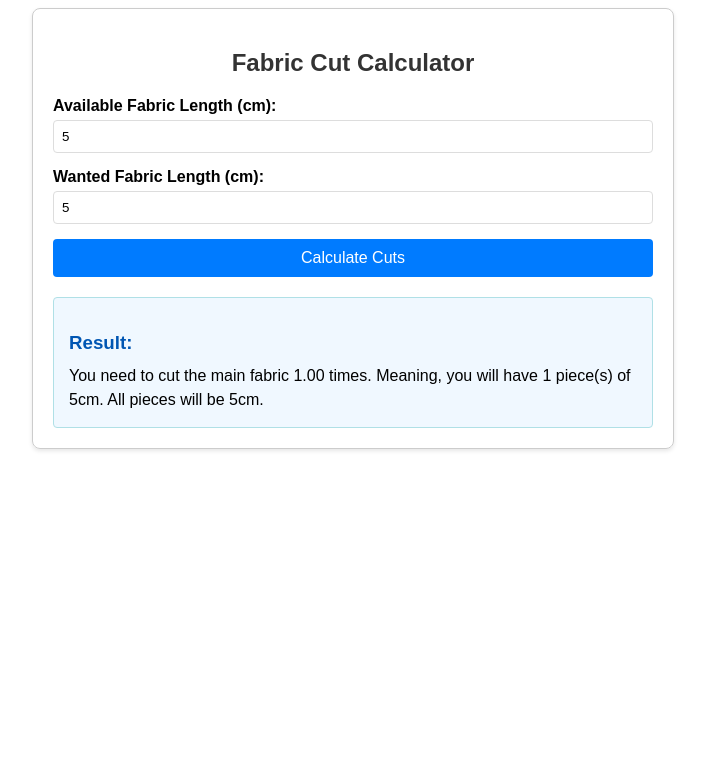
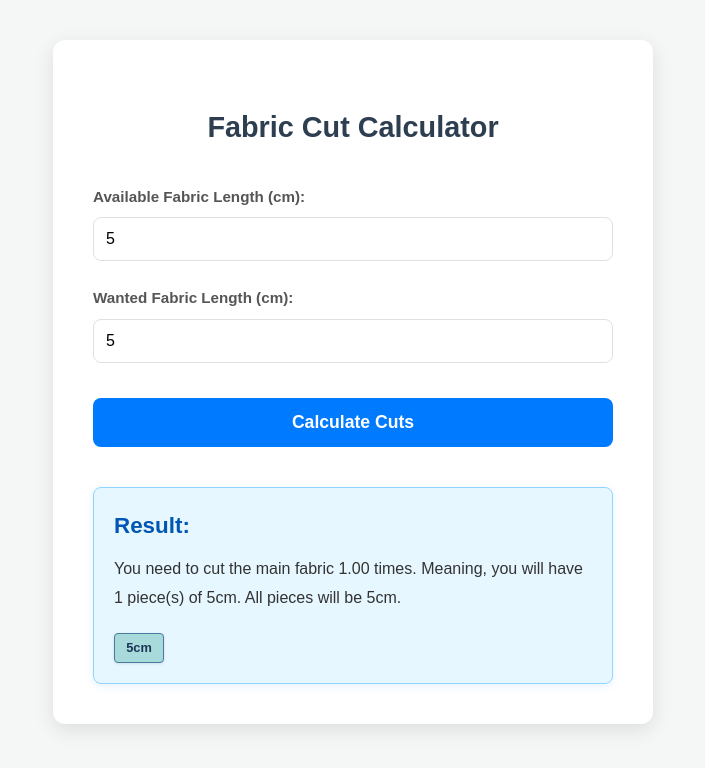
Before and after one commit to Thunderkill/fabric-calculator, a React (Vite) app: page / in a window 1280 px wide. Both pictures are taken after typing "5", "5" into the empty fields and a click on the button "Calculate Cuts". Shown: the top 768 px of the page, without its empty margins (287-992 px from the left). Built offline with nearby package versions, Linux system fonts and the light colour scheme.

Commit message:
add App.css for styling and enhance FabricCalculator component with fabric visualization

```diff
--- /dev/null
+++ b/src/App.css
@@ -0,0 +1,163 @@
+/* Basic Reset & Mobile-First Defaults */
+body {
+  margin: 0;
+  font-family: 'Arial', sans-serif;
+  -webkit-font-smoothing: antialiased;
+  -moz-osx-font-smoothing: grayscale;
+  background-color: #f4f7f6;
+  color: #333;
+  line-height: 1.6;
+}
+
+#root {
+  display: flex;
+  justify-content: center;
+  align-items: flex-start; /* Align to top for better content flow */
+  min-height: 100vh;
+  padding: 20px;
+  box-sizing: border-box;
+}
+
+.App {
+  width: 100%;
+  max-width: 400px; /* Constrain width for mobile */
+  background-color: #ffffff;
+  border-radius: 12px;
+  box-shadow: 0 6px 20px rgba(0, 0, 0, 0.1);
+  padding: 25px;
+  box-sizing: border-box;
+  margin-top: 20px; /* Add some top margin */
+}
+
+.calculator-container {
+  display: flex;
+  flex-direction: column;
+  gap: 15px;
+}
+
+.calculator-title {
+  text-align: center;
+  color: #2c3e50;
+  margin-bottom: 20px;
+  font-size: 1.8em;
+}
+
+.input-group {
+  margin-bottom: 10px;
+}
+
+.input-label {
+  display: block;
+  margin-bottom: 8px;
+  font-weight: bold;
+  color: #555;
+  font-size: 0.95em;
+}
+
+.input-field {
+  width: 100%;
+  padding: 12px;
+  border: 1px solid #e0e0e0;
+  border-radius: 8px;
+  box-sizing: border-box;
+  font-size: 1em;
+  transition: border-color 0.3s ease;
+}
+
+.input-field:focus {
+  outline: none;
+  border-color: #007bff;
+  box-shadow: 0 0 0 3px rgba(0, 123, 255, 0.25);
+}
+
+.calculate-button {
+  width: 100%;
+  padding: 14px 20px;
+  background-color: #007bff;
+  color: white;
+  border: none;
+  border-radius: 8px;
+  cursor: pointer;
+  font-size: 1.1em;
+  font-weight: bold;
+  transition: background-color 0.3s ease, transform 0.1s ease;
+  margin-top: 10px;
+}
+
+.calculate-button:hover {
+  background-color: #0056b3;
+  transform: translateY(-1px);
+}
+
+.calculate-button:active {
+  transform: translateY(0);
+}
+
+.result-container {
+  margin-top: 25px;
+  padding: 20px;
+  background-color: #e6f7ff;
+  border: 1px solid #91d5ff;
+  border-radius: 8px;
+  box-shadow: 0 2px 8px rgba(0, 123, 255, 0.1);
+}
+
+.result-title {
+  color: #0056b3;
+  margin-top: 0;
+  margin-bottom: 12px;
+  font-size: 1.4em;
+}
+
+.result-text {
+  margin: 0;
+  line-height: 1.8;
+  color: #333;
+  font-size: 1em;
+}
+
+/* Fabric Visualization */
+.fabric-visualization {
+  display: flex;
+  flex-wrap: wrap;
+  gap: 5px;
+  margin-top: 20px;
+  justify-content: center; /* Center pieces for better mobile view */
+}
+
+.fabric-piece {
+  background-color: #a8dadc;
+  border: 1px solid #457b9d;
+  border-radius: 4px;
+  display: flex;
+  align-items: center;
+  justify-content: center;
+  font-size: 0.8em;
+  color: #1d3557;
+  font-weight: bold;
+  box-shadow: 0 1px 3px rgba(0, 0, 0, 0.1);
+  min-width: 50px; /* Minimum width for small pieces */
+  height: 30px; /* Fixed height for visual consistency */
+  box-sizing: border-box;
+  padding: 5px;
+  text-align: center;
+}
+
+.fabric-piece.remaining {
+  background-color: #f1faee;
+  border-color: #e63946;
+  color: #e63946;
+}
+
+
+/* Responsive adjustments for larger screens */
+@media (min-width: 768px) {
+  .App {
+    max-width: 600px; /* Wider for tablets/desktops */
+    padding: 40px;
+  }
+
+  .fabric-visualization {
+    justify-content: flex-start; /* Align left on larger screens */
+  }
+}
--- a/src/components/FabricCalculator.tsx
+++ b/src/components/FabricCalculator.tsx
@@ -33,11 +33,46 @@ const FabricCalculator: React.FC = () => {
     setResult(explanation);
   };
 
+  const renderFabricVisualization = () => {
+    if (!result || fabricLength === '' || wantedLength === '') return null;
+
+    const numFabricLength = Number(fabricLength);
+    const numWantedLength = Number(wantedLength);
+
+    if (numFabricLength <= 0 || numWantedLength <= 0) return null;
+
+    const fullCuts = Math.floor(numWantedLength / numFabricLength);
+    const remaining = numWantedLength % numFabricLength;
+
+    const pieces = [];
+    for (let i = 0; i < fullCuts; i++) {
+      pieces.push(
+        <div key={`full-${i}`} className="fabric-piece" style={{ width: `${Math.min(numFabricLength, 100)}px` }}>
+          {numFabricLength}cm
+        </div>
+      );
+    }
+
+    if (remaining > 0) {
+      pieces.push(
+        <div key="remaining" className="fabric-piece remaining" style={{ width: `${Math.min(remaining, 100)}px` }}>
+          {remaining.toFixed(2)}cm
+        </div>
+      );
+    }
+
+    return (
+      <div className="fabric-visualization">
+        {pieces}
+      </div>
+    );
+  };
+
   return (
-    <div style={{ fontFamily: 'Arial, sans-serif', padding: '20px', maxWidth: '600px', margin: 'auto', border: '1px solid #ccc', borderRadius: '8px', boxShadow: '0 2px 4px rgba(0,0,0,0.1)' }}>
-      <h2 style={{ textAlign: 'center', color: '#333' }}>Fabric Cut Calculator</h2>
-      <div style={{ marginBottom: '15px' }}>
-        <label htmlFor="fabricLength" style={{ display: 'block', marginBottom: '5px', fontWeight: 'bold' }}>
+    <div className="calculator-container">
+      <h2 className="calculator-title">Fabric Cut Calculator</h2>
+      <div className="input-group">
+        <label htmlFor="fabricLength" className="input-label">
           Available Fabric Length (cm):
         </label>
         <input
@@ -45,11 +80,11 @@ const FabricCalculator: React.FC = () => {
           id="fabricLength"
           value={fabricLength}
           onChange={(e) => setFabricLength(Number(e.target.value))}
-          style={{ width: '100%', padding: '8px', boxSizing: 'border-box', borderRadius: '4px', border: '1px solid #ddd' }}
+          className="input-field"
         />
       </div>
-      <div style={{ marginBottom: '15px' }}>
-        <label htmlFor="wantedLength" style={{ display: 'block', marginBottom: '5px', fontWeight: 'bold' }}>
+      <div className="input-group">
+        <label htmlFor="wantedLength" className="input-label">
           Wanted Fabric Length (cm):
         </label>
         <input
@@ -57,28 +92,17 @@ const FabricCalculator: React.FC = () => {
           id="wantedLength"
           value={wantedLength}
           onChange={(e) => setWantedLength(Number(e.target.value))}
-          style={{ width: '100%', padding: '8px', boxSizing: 'border-box', borderRadius: '4px', border: '1px solid #ddd' }}
+          className="input-field"
         />
       </div>
-      <button
-        onClick={calculateCuts}
-        style={{
-          width: '100%',
-          padding: '10px 15px',
-          backgroundColor: '#007bff',
-          color: 'white',
-          border: 'none',
-          borderRadius: '4px',
-          cursor: 'pointer',
-          fontSize: '16px'
-        }}
-      >
+      <button onClick={calculateCuts} className="calculate-button">
         Calculate Cuts
       </button>
       {result && (
-        <div style={{ marginTop: '20px', padding: '15px', backgroundColor: '#f0f8ff', border: '1px solid #b0e0e6', borderRadius: '4px' }}>
-          <h3 style={{ color: '#0056b3', marginBottom: '10px' }}>Result:</h3>
-          <p style={{ margin: '0', lineHeight: '1.5' }}>{result}</p>
+        <div className="result-container">
+          <h3 className="result-title">Result:</h3>
+          <p className="result-text">{result}</p>
+          {renderFabricVisualization()}
         </div>
       )}
     </div>
--- a/src/main.tsx
+++ b/src/main.tsx
@@ -1,6 +1,7 @@
 import React from 'react';
 import ReactDOM from 'react-dom/client';
 import App from './App.tsx';
+import './App.css';
 
 ReactDOM.createRoot(document.getElementById('root')!).render(
   <React.StrictMode>
```
